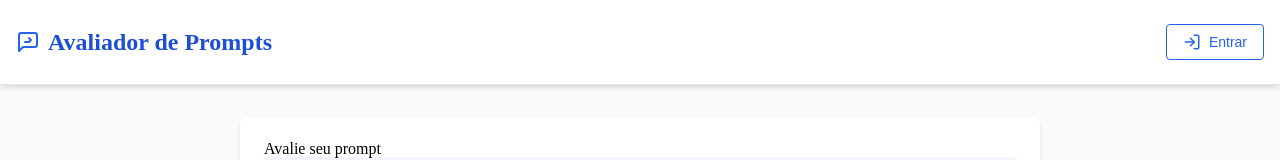
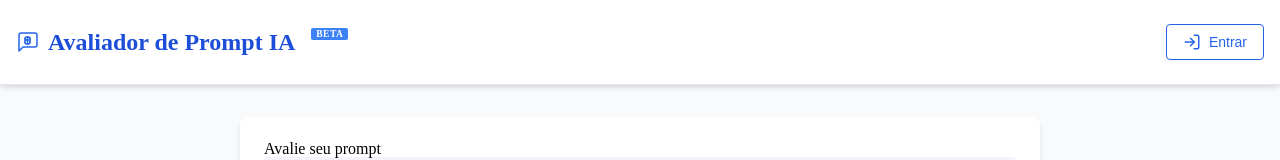
Before and after one commit to Donotavio/Avaliador-de-Prompt-IA, a React (Create React App) app in the folder frontend/: page / in a window 1280 px wide. Shown: the top 160 px of the page. Built offline with nearby package versions, Linux system fonts and the light colour scheme; no server answers.

Commit message:
Atualiza o nome do aplicativo para "Prompts IA" e modifica ícones no layout. Adiciona um indicador beta e ajusta estilos para badges de usuários premium e free.

```diff
--- a/frontend/src/App.tsx
+++ b/frontend/src/App.tsx
@@ -7,18 +7,30 @@ import { InfoIcon, UserIcon, LogoutIcon, LoginIcon } from './components/Icons';
 
 // Ícone de prompt para o logo
 const PromptIcon = () => (
-  <svg className="logo-icon" xmlns="http://www.w3.org/2000/svg" viewBox="0 0 24 24" fill="none" stroke="currentColor" strokeWidth="2" strokeLinecap="round" strokeLinejoin="round">
-    <path d="M21 15a2 2 0 0 1-2 2H7l-4 4V5a2 2 0 0 1 2-2h14a2 2 0 0 1 2 2z"></path>
-    <path d="M13 8l2 2-2 2"></path>
-    <path d="M9 12h4"></path>
+  <svg className="logo-icon" xmlns="http://www.w3.org/2000/svg" viewBox="0 0 24 24" fill="none" stroke="currentColor" strokeWidth="1.5" strokeLinecap="round" strokeLinejoin="round">
+    {/* Balão de conversa */}
+    <path d="M21 15a2 2 0 0 1-2 2H7l-4 4V5a2 2 0 0 1 2-2h14a2 2 0 0 1 2 2z" />
+
+    {/* Cérebro dentro do balão */}
+    <path d="M14 8.5c0-.83-.67-1.5-1.5-1.5h-2c-.83 0-1.5.67-1.5 1.5M9 12.5c0 .83.67 1.5 1.5 1.5h2c.83 0 1.5-.67 1.5-1.5" />
+    <path d="M9 8.5v4M14 8.5v4" />
+    <path d="M11.5 7v7" />
+    <path d="M9 10h5" />
   </svg>
 );
 
 // Ícone de coroa para usuários premium
 const CrownIcon = ({ size = 16 }) => (
-  <svg width={size} height={size} viewBox="0 0 24 24" fill="none" xmlns="http://www.w3.org/2000/svg">
-    <path d="M3 17L6 9L9 15L12 8L15 14L18 9L21 17L19 18H5L3 17Z" stroke="currentColor" strokeWidth="2" strokeLinecap="round" strokeLinejoin="round" />
-    <path d="M3 21H21" stroke="currentColor" strokeWidth="2" strokeLinecap="round" strokeLinejoin="round" />
+  <svg width={size} height={size} viewBox="0 0 24 24" fill="none" stroke="currentColor" strokeWidth="2" strokeLinecap="round" strokeLinejoin="round">
+    <polygon points="12 2 15.09 8.26 22 9.27 17 14.14 18.18 21.02 12 17.77 5.82 21.02 7 14.14 2 9.27 8.91 8.26 12 2"></polygon>
+  </svg>
+);
+
+// Ícone para usuários free
+const TagIcon = ({ size = 16 }) => (
+  <svg width={size} height={size} viewBox="0 0 24 24" fill="none" stroke="currentColor" strokeWidth="2" strokeLinecap="round" strokeLinejoin="round">
+    <path d="M20.59 13.41l-7.17 7.17a2 2 0 0 1-2.83 0L2 12V2h10l8.59 8.59a2 2 0 0 1 0 2.82z"></path>
+    <line x1="7" y1="7" x2="7.01" y2="7"></line>
   </svg>
 );
 
@@ -36,6 +48,7 @@ const UserDisplay: React.FC<{ userName: string; isPremium: boolean; onLogout: ()
         )}
         {!isPremium && (
           <span className="free-badge" title="Usuário Free">
+            <TagIcon size={16} />
             Free
           </span>
         )}
@@ -417,7 +430,8 @@ const App: React.FC = () => {
               <div className="logo">
                 <a href="/">
                   <PromptIcon />
-                  Avaliador de Prompts
+                  Avaliador de Prompt IA
+                  <span className="beta-badge">Beta</span>
                 </a>
               </div>
               <div className="user-actions">
--- a/frontend/src/styles/components.css
+++ b/frontend/src/styles/components.css
@@ -902,13 +902,20 @@ select.form-control {
 }
 
 .premium-badge svg {
-  color: var(--primary-600);
+  color: var(--primary-700);
+  stroke-width: 2px;
+  fill: none;
+  stroke: currentColor;
 }
 
 .free-badge {
   background-color: var(--neutral-100);
   color: var(--neutral-700);
   border: 1px solid var(--neutral-300);
+}
+
+.free-badge svg {
+  color: var(--neutral-600);
 }
 
 /* Ajustes nos componentes de usuário */
@@ -920,6 +927,21 @@ select.form-control {
 
 .user-icon {
   margin-right: var(--space-1);
+}
+
+/* Indicador Beta */
+.beta-badge {
+  font-size: 0.6rem;
+  font-weight: 600;
+  text-transform: uppercase;
+  background-color: var(--primary-500);
+  color: white;
+  padding: 0.1rem 0.3rem;
+  border-radius: var(--radius-sm);
+  margin-left: var(--space-2);
+  position: relative;
+  top: -0.5rem;
+  letter-spacing: 0.05em;
 }
 
 /* Contador de avaliações */
```
Also changed, not shown: frontend/public/manifest.json.
